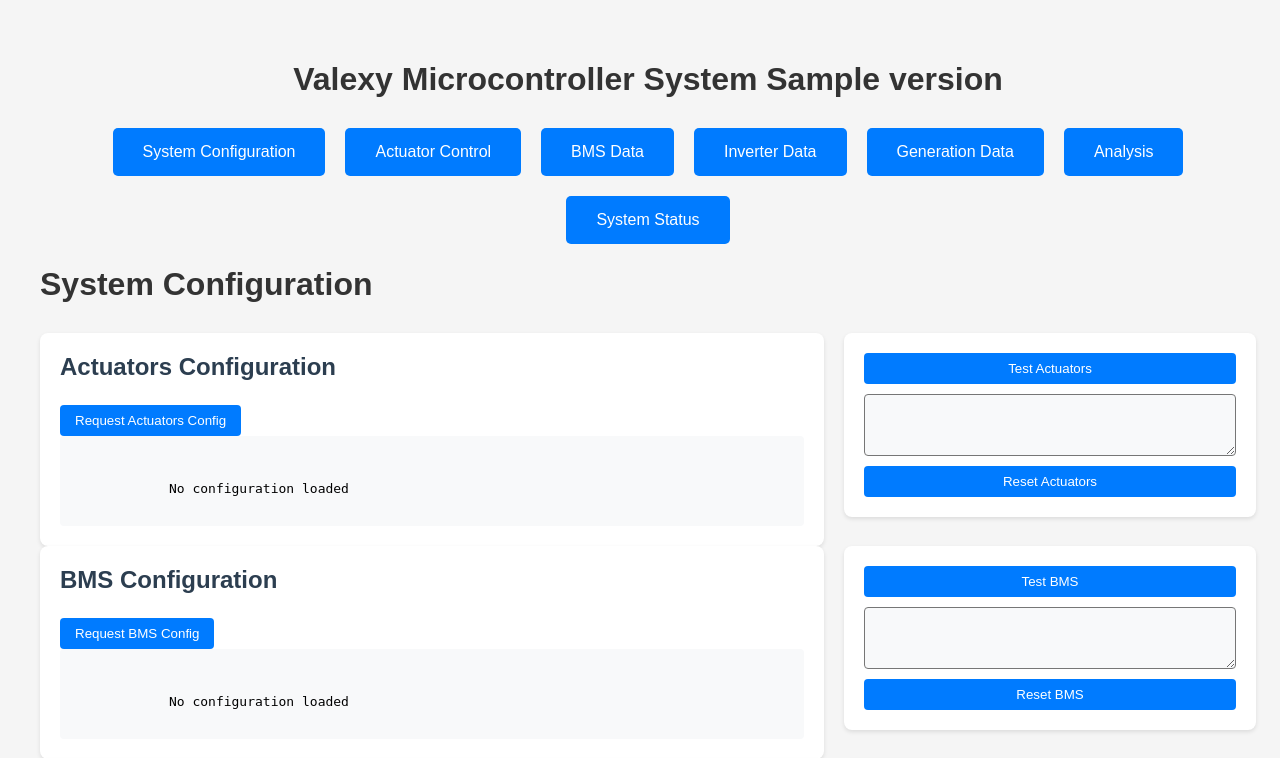
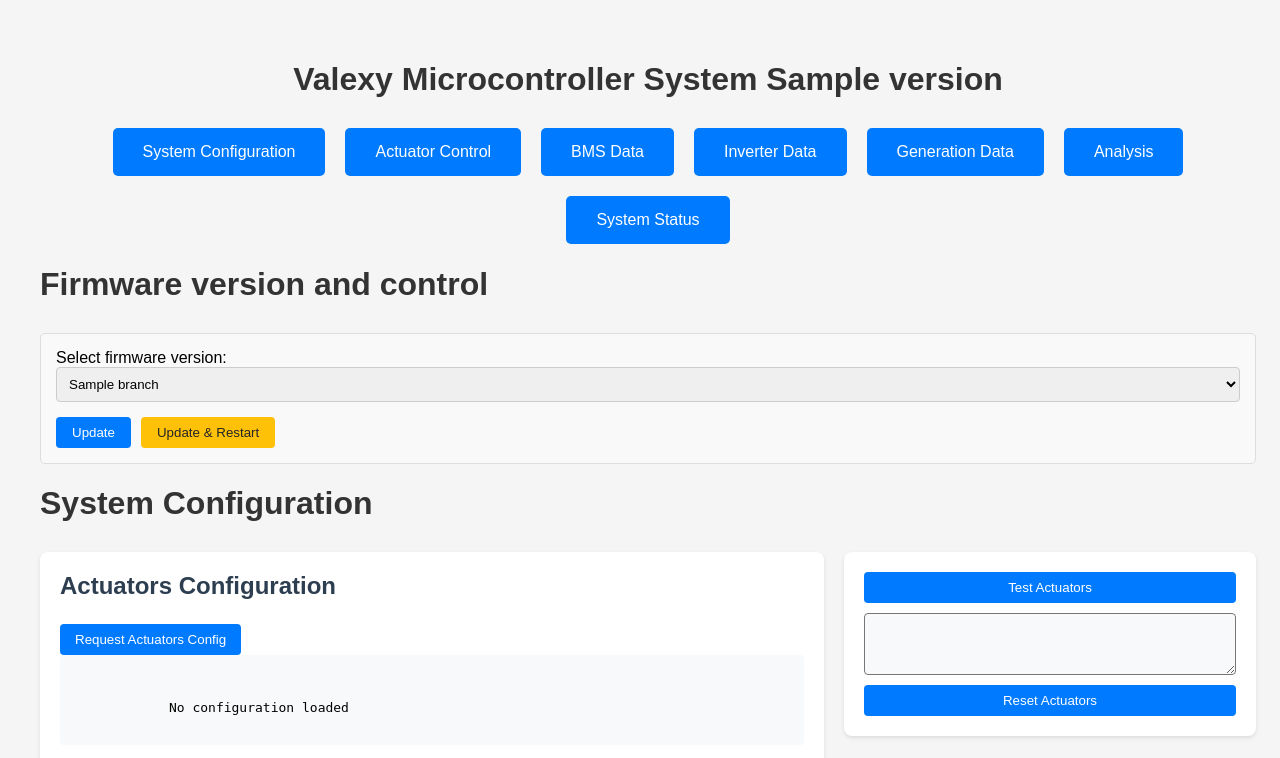
Before and after one commit to yersiniasGhost/raptor, a Python web app: template src/api/v2/templates/configuration.html in a window 1280 px wide. Shown: the top 758 px of the page. Run offline with Jinja, Linux system fonts and the light colour scheme; the template is opened without the code that fills it: most values are stand-ins (such as "Sample title", 1, 10 or a date in 2020).

Commit message:
Making it easier to change firmware from UI

```diff
--- a/src/api/v2/templates/configuration.html
+++ b/src/api/v2/templates/configuration.html
@@ -51,10 +51,70 @@
     .upload-button:hover, .test-button:hover {
         background-color: #0056b3;
     }
+        .firmware-control-container {
+        margin: 20px 0;
+        padding: 15px;
+        border: 1px solid #ddd;
+        border-radius: 5px;
+        background-color: #f9f9f9;
+    }
+
+    .form-group {
+        margin-bottom: 15px;
+    }
+
+    .form-control {
+        width: 100%;
+        padding: 8px;
+        border: 1px solid #ccc;
+        border-radius: 4px;
+    }
+
+    .form-actions {
+        display: flex;
+        gap: 10px;
+    }
+
+    .btn {
+        padding: 8px 16px;
+        border: none;
+        border-radius: 4px;
+        cursor: pointer;
+    }
+
+    .btn-primary {
+        background-color: #007bff;
+        color: white;
+    }
+
+    .btn-warning {
+        background-color: #ffc107;
+        color: #212529;
+    }
 </style>
 {% endblock %}
 
 {% block content %}
+<h1>Firmware version and control</h1>
+
+<div class="firmware-control-container">
+    <form action="/configuration/update_firmware" method="post">
+        <div class="form-group">
+            <label for="git-branch">Select firmware version:</label>
+            <select id="git-branch" name="branch" class="form-control">
+                {% for branch in git_branches %}
+                    <option value="{{ branch }}" {% if branch == current_branch %}selected{% endif %}>{{ branch }}</option>
+                {% endfor %}
+            </select>
+        </div>
+
+        <div class="form-actions">
+            <button type="submit" name="action" value="update" class="btn btn-primary">Update</button>
+            <button type="submit" name="action" value="update_restart" class="btn btn-warning">Update & Restart</button>
+        </div>
+    </form>
+</div>
+
 <h1>System Configuration</h1>
 {% for config in ["Actuators", "BMS", "Inverter", "Generation"] %}
 <div class="config-container">
```
Also changed, not shown: src/api/v2/routes/configuration.py (+75 -2 lines).
